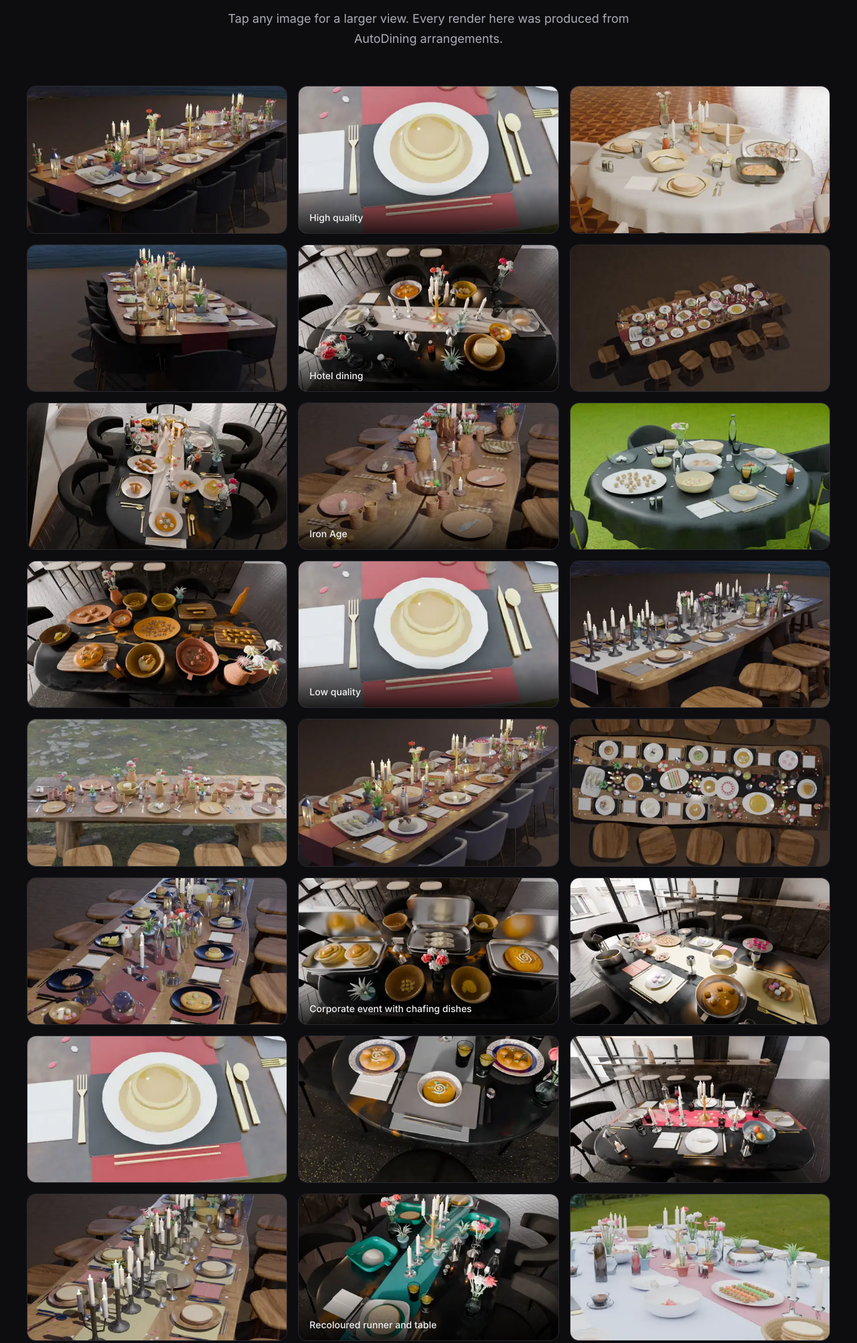
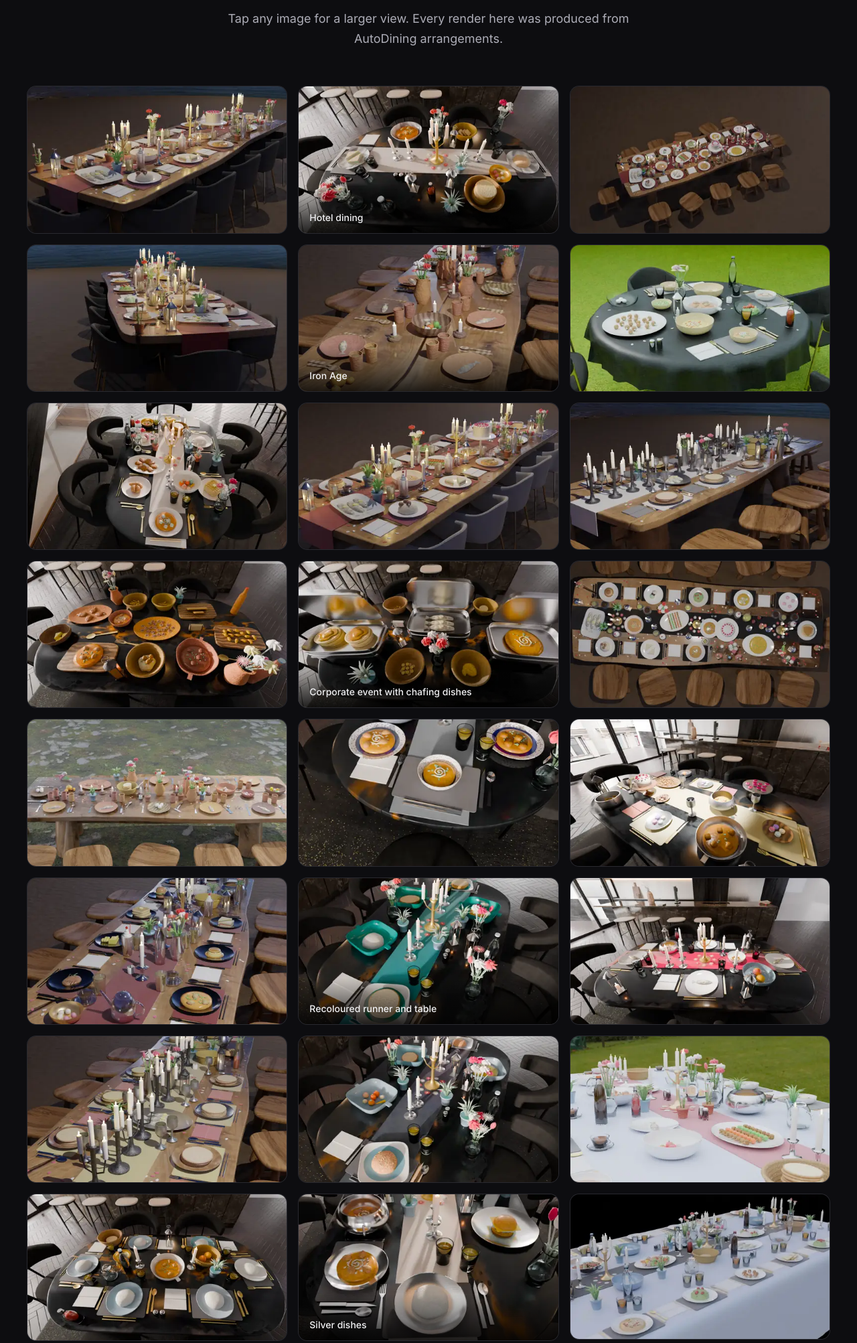
Before and after one commit to sidrairam1357-cmyk/AutoDining-Procedural-Dining, a plain HTML site: page index.html in a window 1280 px wide. Shown: the part 5429-7434 px from the top of the page at 67% size. Drawn offline with Linux system fonts and the light colour scheme.

Commit message:
Update index.html

```diff
--- a/index.html
+++ b/index.html
@@ -136,27 +136,22 @@
 <figure class="g-item reveal"><img src="images/thumbs/04-medieval-clay-spread.webp" width="1500" height="844" alt="Medieval clay spread" loading="lazy" decoding="async" data-lightbox data-group="gallery" data-full="images/gallery/04-medieval-clay-spread.webp" data-caption="" tabindex="0" role="button" aria-label="Open larger view: Medieval clay spread"></figure>
 <figure class="g-item reveal"><img src="images/thumbs/05-iron-age-outdoor.webp" width="1500" height="844" alt="Iron age outdoor" loading="lazy" decoding="async" data-lightbox data-group="gallery" data-full="images/gallery/05-iron-age-outdoor.webp" data-caption="" tabindex="0" role="button" aria-label="Open larger view: Iron age outdoor"></figure>
 <figure class="g-item reveal"><img src="images/thumbs/06-banquet-rose-runner.webp" width="1500" height="844" alt="Banquet rose runner" loading="lazy" decoding="async" data-lightbox data-group="gallery" data-full="images/gallery/06-banquet-rose-runner.webp" data-caption="" tabindex="0" role="button" aria-label="Open larger view: Banquet rose runner"></figure>
-<figure class="g-item reveal"><img src="images/thumbs/07-medium-quality-closeup.webp" width="1500" height="844" alt="Medium quality closeup" loading="lazy" decoding="async" data-lightbox data-group="gallery" data-full="images/gallery/07-medium-quality-closeup.webp" data-caption="" tabindex="0" role="button" aria-label="Open larger view: Medium quality closeup"></figure>
 <figure class="g-item reveal"><img src="images/thumbs/08-medieval-candles-pewter.webp" width="1500" height="844" alt="Medieval candles pewter" loading="lazy" decoding="async" data-lightbox data-group="gallery" data-full="images/gallery/08-medieval-candles-pewter.webp" data-caption="" tabindex="0" role="button" aria-label="Open larger view: Medieval candles pewter"></figure>
 <figure class="g-item reveal"><img src="images/thumbs/09-modern-oval-white-plates.webp" width="1500" height="844" alt="Modern oval white plates" loading="lazy" decoding="async" data-lightbox data-group="gallery" data-full="images/gallery/09-modern-oval-white-plates.webp" data-caption="" tabindex="0" role="button" aria-label="Open larger view: Modern oval white plates"></figure>
 <figure class="g-item reveal"><img src="images/thumbs/10-oval-plum-runner.webp" width="1500" height="844" alt="Oval plum runner" loading="lazy" decoding="async" data-lightbox data-group="gallery" data-full="images/gallery/10-oval-plum-runner.webp" data-caption="" tabindex="0" role="button" aria-label="Open larger view: Oval plum runner"></figure>
 <figure class="g-item reveal"><img src="images/thumbs/11-hero-long-table-chairs.webp" width="1500" height="844" alt="Hero long table chairs" loading="lazy" decoding="async" data-lightbox data-group="gallery" data-full="images/gallery/11-hero-long-table-chairs.webp" data-caption="" tabindex="0" role="button" aria-label="Open larger view: Hero long table chairs"></figure>
 <figure class="g-item reveal"><img src="images/thumbs/12-long-table-chairs-b.webp" width="1500" height="844" alt="Long table chairs b" loading="lazy" decoding="async" data-lightbox data-group="gallery" data-full="images/gallery/12-long-table-chairs-b.webp" data-caption="" tabindex="0" role="button" aria-label="Open larger view: Long table chairs b"></figure>
 <figure class="g-item reveal"><img src="images/thumbs/13-long-table-chairs-c.webp" width="1500" height="844" alt="Long table chairs c" loading="lazy" decoding="async" data-lightbox data-group="gallery" data-full="images/gallery/13-long-table-chairs-c.webp" data-caption="" tabindex="0" role="button" aria-label="Open larger view: Long table chairs c"></figure>
-<figure class="g-item reveal"><img src="images/thumbs/14-empty-wood-table.webp" width="1500" height="844" alt="Before: an empty wooden table" loading="lazy" decoding="async" data-lightbox data-group="gallery" data-full="images/gallery/14-empty-wood-table.webp" data-caption="Before: an empty wooden table" tabindex="0" role="button" aria-label="Open larger view: Before: an empty wooden table"><figcaption>Before: an empty wooden table</figcaption></figure>
 <figure class="g-item reveal"><img src="images/thumbs/15-engagement-dinner.webp" width="1500" height="844" alt="Engagement dinner" loading="lazy" decoding="async" data-lightbox data-group="gallery" data-full="images/gallery/15-engagement-dinner.webp" data-caption="Engagement dinner" tabindex="0" role="button" aria-label="Open larger view: Engagement dinner"><figcaption>Engagement dinner</figcaption></figure>
 <figure class="g-item reveal"><img src="images/thumbs/16-family-gathering.webp" width="1500" height="844" alt="Family gathering" loading="lazy" decoding="async" data-lightbox data-group="gallery" data-full="images/gallery/16-family-gathering.webp" data-caption="Family gathering" tabindex="0" role="button" aria-label="Open larger view: Family gathering"><figcaption>Family gathering</figcaption></figure>
 <figure class="g-item reveal"><img src="images/thumbs/17-festival-feast.webp" width="1500" height="844" alt="Festival feast" loading="lazy" decoding="async" data-lightbox data-group="gallery" data-full="images/gallery/17-festival-feast.webp" data-caption="Festival feast" tabindex="0" role="button" aria-label="Open larger view: Festival feast"><figcaption>Festival feast</figcaption></figure>
-<figure class="g-item reveal"><img src="images/thumbs/18-high-quality-closeup.webp" width="1500" height="844" alt="High quality" loading="lazy" decoding="async" data-lightbox data-group="gallery" data-full="images/gallery/18-high-quality-closeup.webp" data-caption="High quality" tabindex="0" role="button" aria-label="Open larger view: High quality"><figcaption>High quality</figcaption></figure>
 <figure class="g-item reveal"><img src="images/thumbs/19-hotel-dining.webp" width="1500" height="844" alt="Hotel dining" loading="lazy" decoding="async" data-lightbox data-group="gallery" data-full="images/gallery/19-hotel-dining.webp" data-caption="Hotel dining" tabindex="0" role="button" aria-label="Open larger view: Hotel dining"><figcaption>Hotel dining</figcaption></figure>
 <figure class="g-item reveal"><img src="images/thumbs/20-iron-age-clay.webp" width="1500" height="844" alt="Iron Age" loading="lazy" decoding="async" data-lightbox data-group="gallery" data-full="images/gallery/20-iron-age-clay.webp" data-caption="Iron Age" tabindex="0" role="button" aria-label="Open larger view: Iron Age"><figcaption>Iron Age</figcaption></figure>
-<figure class="g-item reveal"><img src="images/thumbs/21-low-quality-closeup.webp" width="1500" height="844" alt="Low quality" loading="lazy" decoding="async" data-lightbox data-group="gallery" data-full="images/gallery/21-low-quality-closeup.webp" data-caption="Low quality" tabindex="0" role="button" aria-label="Open larger view: Low quality"><figcaption>Low quality</figcaption></figure>
 <figure class="g-item reveal"><img src="images/thumbs/22-modern-oval-dining.webp" width="1500" height="844" alt="Modern oval dining" loading="lazy" decoding="async" data-lightbox data-group="gallery" data-full="images/gallery/22-modern-oval-dining.webp" data-caption="" tabindex="0" role="button" aria-label="Open larger view: Modern oval dining"></figure>
 <figure class="g-item reveal"><img src="images/thumbs/23-corporate-event-chafing.webp" width="1500" height="844" alt="Corporate event with chafing dishes" loading="lazy" decoding="async" data-lightbox data-group="gallery" data-full="images/gallery/23-corporate-event-chafing.webp" data-caption="Corporate event with chafing dishes" tabindex="0" role="button" aria-label="Open larger view: Corporate event with chafing dishes"><figcaption>Corporate event with chafing dishes</figcaption></figure>
 <figure class="g-item reveal"><img src="images/thumbs/24-round-bowls-dining.webp" width="1500" height="844" alt="Round bowls dining" loading="lazy" decoding="async" data-lightbox data-group="gallery" data-full="images/gallery/24-round-bowls-dining.webp" data-caption="" tabindex="0" role="button" aria-label="Open larger view: Round bowls dining"></figure>
 <figure class="g-item reveal"><img src="images/thumbs/25-teal-runner-dining.webp" width="1500" height="844" alt="Recoloured runner and table" loading="lazy" decoding="async" data-lightbox data-group="gallery" data-full="images/gallery/25-teal-runner-dining.webp" data-caption="Recoloured runner and table" tabindex="0" role="button" aria-label="Open larger view: Recoloured runner and table"><figcaption>Recoloured runner and table</figcaption></figure>
 <figure class="g-item reveal"><img src="images/thumbs/26-grey-runner-dining.webp" width="1500" height="844" alt="Grey runner dining" loading="lazy" decoding="async" data-lightbox data-group="gallery" data-full="images/gallery/26-grey-runner-dining.webp" data-caption="" tabindex="0" role="button" aria-label="Open larger view: Grey runner dining"></figure>
-<figure class="g-item reveal"><img src="images/thumbs/27-empty-oval-table.webp" width="1500" height="844" alt="Before: an empty oval table" loading="lazy" decoding="async" data-lightbox data-group="gallery" data-full="images/gallery/27-empty-oval-table.webp" data-caption="Before: an empty oval table" tabindex="0" role="button" aria-label="Open larger view: Before: an empty oval table"><figcaption>Before: an empty oval table</figcaption></figure>
 <figure class="g-item reveal"><img src="images/thumbs/28-silver-dishes.webp" width="1500" height="844" alt="Silver dishes" loading="lazy" decoding="async" data-lightbox data-group="gallery" data-full="images/gallery/28-silver-dishes.webp" data-caption="Silver dishes" tabindex="0" role="button" aria-label="Open larger view: Silver dishes"><figcaption>Silver dishes</figcaption></figure>
 <figure class="g-item reveal"><img src="images/thumbs/29-marble-dishes.webp" width="1500" height="844" alt="Marble dishes" loading="lazy" decoding="async" data-lightbox data-group="gallery" data-full="images/gallery/29-marble-dishes.webp" data-caption="Marble dishes" tabindex="0" role="button" aria-label="Open larger view: Marble dishes"><figcaption>Marble dishes</figcaption></figure>
 <figure class="g-item reveal"><img src="images/thumbs/30-red-runner-oval.webp" width="1500" height="844" alt="Runner and cloth colours" loading="lazy" decoding="async" data-lightbox data-group="gallery" data-full="images/gallery/30-red-runner-oval.webp" data-caption="Runner and cloth colours" tabindex="0" role="button" aria-label="Open larger view: Runner and cloth colours"><figcaption>Runner and cloth colours</figcaption></figure>
```
